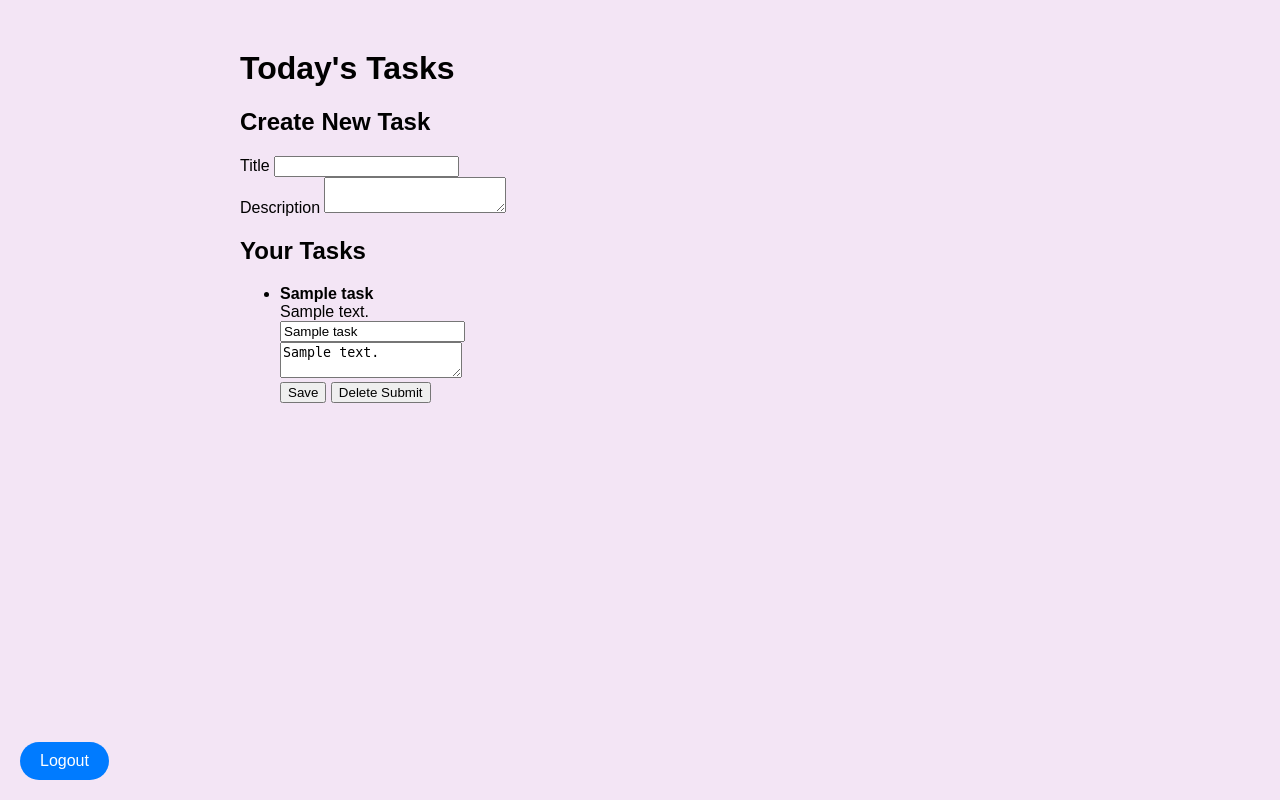
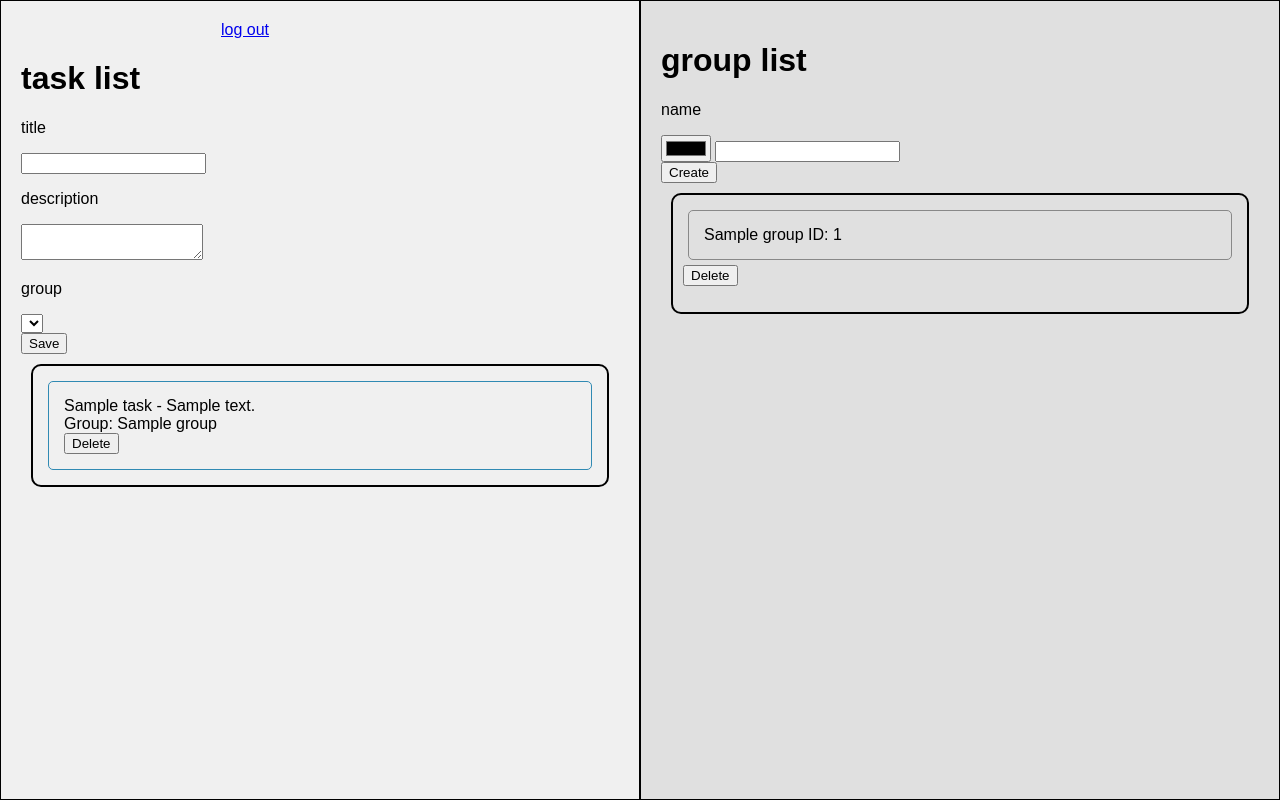
Before and after one commit to benrahla-islam/task-manager-web-app, a Flask app: template templates/home.html in a window 1280 px wide. Run offline with Flask 3, Linux system fonts and the light colour scheme; the template is opened without the code that fills it: values that come from a table or form of the project are taken from there, others are empty; tables that the repository leaves empty hold one stand-in row (values such as "Sample post"); one stand-in notice (Sample message) is shown; lists and menus that the app fills with data are empty.

Commit message:
Implement group functionality and corrected crud operations for tasks and groups

```diff
--- a/auths/forms.py
+++ b/auths/forms.py
@@ -1,5 +1,5 @@
 from flask_wtf import FlaskForm
-from wtforms import StringField , EmailField , PasswordField , SubmitField , BooleanField , TextAreaField , HiddenField
+from wtforms import StringField , EmailField , PasswordField , SubmitField , BooleanField , TextAreaField , IntegerField , SelectField
 from wtforms.validators import DataRequired ,InputRequired , Email
 
 class SigninForm(FlaskForm):
@@ -16,18 +16,34 @@ class LoginForm(FlaskForm):
     login = SubmitField('login')
 
 class CreateTaskForm(FlaskForm):
-    id = HiddenField()
+    id = IntegerField()
     title = StringField('Title', validators=[DataRequired()])
     description = TextAreaField('Description')
+    group = SelectField('Group', coerce=int , validators=[] , choices=[] , default= None)
     create_submit = SubmitField('Save')
 
 
 class UpdateTaskForm(FlaskForm):
-    id = HiddenField()
+    id = IntegerField()
     title = StringField('Title', validators=[DataRequired()])
     description = TextAreaField('Description')
-    update_submit = SubmitField('Save')
+    update_submit = SubmitField('update')
 
 class DeleteTaskForm(FlaskForm):
-    id = HiddenField()
-    delete_submit = SubmitField()
+    id = IntegerField()
+    delete_submit = SubmitField("Delete")
+
+class DeleteGroupForm(FlaskForm):
+    id = IntegerField()
+    delete_submit = SubmitField("Delete")
+
+class CreateGroupForm(FlaskForm):
+    id = IntegerField()
+    name = StringField('Name', validators=[DataRequired()])
+    color = StringField('Color', validators=[DataRequired()])
+    create_submit = SubmitField('Create')
+
+class UpdateGroupForm(FlaskForm):
+    id = IntegerField()
+    name = StringField('Name', validators=[DataRequired()])
+    update_submit = SubmitField('Update')
--- a/routes/auth.py
+++ b/routes/auth.py
@@ -17,6 +17,8 @@ def load_user(user_id):
 
 @auth_bp.route('/login', methods=['GET', 'POST'])
 def login():
+    if current_user.is_authenticated:
+        return redirect(url_for('other.userpage'))
     Email = None
     Password = None
     form = LoginForm()
@@ -39,6 +41,9 @@ def login():
 
 @auth_bp.route('/signup' , methods = ['GET' , 'POST'])
 def signup():
+
+    if current_user.is_authenticated:
+        return redirect(url_for('other.userpage'))
     email = None
     password = None
     name = None
--- a/templates/home.html
+++ b/templates/home.html
@@ -1,129 +1,149 @@
 <!DOCTYPE html>
 <html lang="en">
 <head>
-    <meta charset="UTF-8">
-    <meta name="viewport" content="width=device-width, initial-scale=1.0">
-    <title>Today's Tasks</title>
     <style>
         body {
             font-family: Arial, sans-serif;
-            margin: 50px auto;
-            max-width: 800px;
-            background-color: #F3E5F5;
+            margin: 0;
+            padding: 0;
+            display: flex;
+            height: 100vh;
         }
 
-        button {
+        .flash-message-container {
+            position: fixed;
+            top: 20px;
+            left: 20px;
+            z-index: 1000;
+            border-radius: 10px;
+            background-color: #f8d7da;
+            color: #721c24;
             padding: 10px 20px;
-            font-size: 16px;
-            background-color: #007BFF;
-            color: white;
-            border: none;
-            border-radius: 25px;
-            cursor: pointer;
+            box-shadow: 0 2px 10px rgba(0, 0, 0, 0.1);
         }
 
-        button:hover {
-            background-color: #0056b3;
+        .left-half, .right-half {
+            width: 50%;
+            border: 1px solid black;
+            box-sizing: border-box;
+            padding: 20px;
         }
 
-        .logout {
-            position: fixed;
-            bottom: 20px;
-            left: 20px;
+        .left-half {
+            background-color: #f0f0f0;
         }
 
-        /* Flash Messages */
-        #flash-message-container {
-            position: fixed;
-            top: 20px;
-            right: 20px;
-            z-index: 1000;
+        .right-half {
+            background-color: #e0e0e0;
         }
-
-        .flash-message {
-            padding: 15px 20px;
-            margin-bottom: 10px;
+        .task-list {
+            margin-top: 20px;
+            border-width: 2px;
+            border-style: solid;
+            border-color: #000000;
+            border-radius: 10px;
+            padding: 10px;
+            margin: 10px;
+        }
+        .task-item {
+            margin: 5px;
             border-radius: 5px;
-            color: white;
-            box-shadow: 0 2px 10px rgba(0, 0, 0, 0.1);
-            animation: slideIn 0.5s ease-out, fadeOut 0.5s ease-out 2.5s;
-        }
-
-        .flash-message.success { background-color: #4CAF50; }
-        .flash-message.error { background-color: #F44336; }
-        .flash-message.warning { background-color: #FF9800; }
-
-        @keyframes slideIn {
-            from { transform: translateX(100%); }
-            to { transform: translateX(0); }
-        }
-
-        @keyframes fadeOut {
-            from { opacity: 1; }
-            to { opacity: 0; }
+            border-width: 0.5px;
+            border-style: solid;
+            border-color: #308ab3;
+            padding: 15px;
         }
     </style>
 </head>
 <body>
-    <div id="flash-message-container"></div>
 
-    <h1>Today's Tasks</h1>
 
-    <h2>Create New Task</h2>
-    <form method="POST">
-        {{ create_form.hidden_tag() }}
-        {{ create_form.title.label }} {{ create_form.title() }}<br>
-        {{ create_form.description.label }} {{ create_form.description() }}<br>
-        {{ create_form.submit() }}
-    </form>
 
-    <h2>Your Tasks</h2>
-    <ul>
-        {% for task in tasks %}
-            <li>
-                <strong>{{ task.title }}</strong><br>
-                {{ task.description }}<br>
-                <form method="POST" style="display:inline;">
-                    {{ update_form.hidden_tag() }}
-                    <input type="hidden" name="id" value="{{ task.id }}">
-                    <input type="text" name="title" value="{{ task.title }}"><br>
-                    <textarea name="description">{{ task.description }}</textarea><br>
-                    {{ update_form.update_submit }}
-                </form>
-                <form method="POST" style="display:inline;">
-                    {{ delete_form.hidden_tag() }}
-                    <input type="hidden" name="id" value="{{ task.id }}">
-                    {{ delete_form.delete_submit }}
-                </form>
-            </li>
-        {% endfor %}
-    </ul>
+<!-- templates/home.html -->
+<div class="left-half">
 
-    <a href="{{url_for('auth.logout')}}"><button class="logout">Logout</button></a>
-
-    <script>
-        function showFlashMessage(message, type = 'info') {
-            const container = document.getElementById('flash-message-container');
-            const messageDiv = document.createElement('div');
-
-            messageDiv.className = `flash-message ${type}`;
-            messageDiv.textContent = message;
-
-            container.appendChild(messageDiv);
-
-            setTimeout(() => {
-                messageDiv.remove();
-            }, 5000);
-        }
-
-        // Display flashed messages on load
-        {% with messages = get_flashed_messages(with_categories=true) %}
+    <div style="margin-left: 200px;">
+        <a href="{{url_for('auth.logout')}}">log out</a>
+    </div>
+    <div class="flash-message-container">
+        <!-- Flash messages will appear here -->
+         {% with messages = get_flashed_messages(with_categories=true) %}
             {% if messages %}
-                {% for category, message in messages %}
-                    showFlashMessage("{{ message }}", "{{ category }}");
-                {% endfor %}
+              {% for message in messages %}
+                  <div>{{message}}</div>
+              {% endfor %}
             {% endif %}
         {% endwith %}
-    </script>
+    </div>
+
+    <h1>task list</h1>
+    <div class="creation-box">
+        <form id="create-task-form" method="post">
+            {{ create_task_form.hidden_tag() }}
+            <input type="hidden" name="form_name" value="create_task_form">
+            <p>title</p>
+            {{ create_task_form.title() }} <br>
+            <p>description</p>
+            {{ create_task_form.description() }}<br>
+            <p>group</p>
+            {{ create_task_form.group() }}<br>
+            {{ create_task_form.create_submit() }}
+        </form>
+    </div>
+
+    <div class="task-list" id="task-list">
+        {% for task in tasks %}
+            <div class="task-item">{{ task.title }} - {{ task.description }} <br> {% if task.group %} Group: {{ task.group.name }} {% endif %}
+                <form id="delete-task-form-{{ task.id }}" method="post">
+                    {{ delete_task_form.hidden_tag() }}
+                    <input type="hidden" name="form_name" value="delete_task_form">
+                    <input type="hidden" name="delete_task_form-id" value="{{ task.id }}">
+                    {{ delete_task_form.delete_submit() }}
+                </form>
+            </div>
+        {% endfor %}
+    </div>
+</div>
+
+<div class="right-half">
+    <h1>group list</h1>
+    <div class="creation-box">
+        <form id="create-group-form" method="post">
+            {{ create_group_form.hidden_tag() }}
+            <input type="hidden" name="form_name" value="create_group_form">
+            <p>name</p>
+            <input type="color" id="create_group_form-color" name="create_group_form-color" value>
+            {{ create_group_form.name() }} <br>
+            {{ create_group_form.create_submit() }}
+        </form>
+    </div>
+    <div class="task-list" id = "group-list">
+        {% for group in groups %}
+            <p class="task-item" style="border-color: {{ group.color }};">
+                {{ group.name }} ID: {{ group.id }}
+                <form id="delete-group-form-{{ group.id }}" method="post">
+                    {{ delete_group_form.hidden_tag() }}
+                    <input type="hidden" name="form_name" value="delete_group_form">
+                    <input type="hidden" name="delete_group_form-id" value="{{ group.id }}">
+                    {{ delete_group_form.delete_submit() }}
+                </form>
+            </p>
+        {% endfor %}
+    </div>
+</div>
+<!-- Add JavaScript for flash message timeout -->
+<script>
+    document.addEventListener('DOMContentLoaded', function() {
+        // Get the flash message container
+        const flashContainer = document.querySelector('.flash-message-container');
+
+        // If there are flash messages, set a timeout to hide them
+        if (flashContainer && flashContainer.innerHTML.trim() !== '') {
+            setTimeout(function() {
+                flashContainer.style.display = 'none';
+            }, 5000); // 5000 milliseconds = 5 seconds
+        }
+    });
+</script>
 </body>
 </html>
--- a/templates/login.html
+++ b/templates/login.html
@@ -2,7 +2,7 @@
 
 {% block content %}
 <div >
-    <form action="{{ url_for('login') }}" method="POST">
+    <form action="{{ url_for('auth.login') }}" method="POST">
         {{ form.hidden_tag() }}
 
         <label for="email">Email</label>
--- a/templates/signup.html
+++ b/templates/signup.html
@@ -48,7 +48,7 @@
 </head>
 <body>
   <h1>Sign up</h1>
-  <form action="{{ url_for('signup') }}" method="post" autocomplete="off">
+  <form action="{{ url_for('auth.signup') }}" method="post" autocomplete="off">
     {{ form.hidden_tag() }}
     <p>entrer your email</p>
     {{ form.email() }}<br>
@@ -56,7 +56,7 @@
     {{ form.name() }}
     <p>Enter your password (be careful and remember it)</p>
     {{ form.password() }} <br>
-    <p>{{ form.terms() }} i accept the <a href="{{ url_for('terms_of_service') }}">terms of service</a></p> <br>
+    <p>{{ form.terms() }} i accept the <a href="{{ url_for('other.terms_of_service') }}">terms of service</a></p> <br>
     {% with messages = get_flashed_messages(with_categories=True) %}
         {% if messages %}
             <ul>
--- a/templates/welcomepage.html
+++ b/templates/welcomepage.html
@@ -2,10 +2,10 @@
     {% block content %}
         <h1>welcome to my task manager</h1>
         <div class="square">
-            <a href="{{ url_for('login') }}">
+            <a href="{{ url_for('auth.login') }}">
                 <button>Log in</button>
             </a>
-            <a href="{{ url_for('signup') }}">
+            <a href="{{ url_for('auth.signup') }}">
                 <button>Sign up</button>
             </a>
         </div>
```
Also changed, not shown: migrations/versions/11fa94eed026_added_created_at_column_to_user.py (added, +50 -0 lines), models/models.py (+11 -2 lines), routes/other.py (+177 -49 lines), templates/group_list.html (added, +11 -0 lines), routes/README.md (added).
